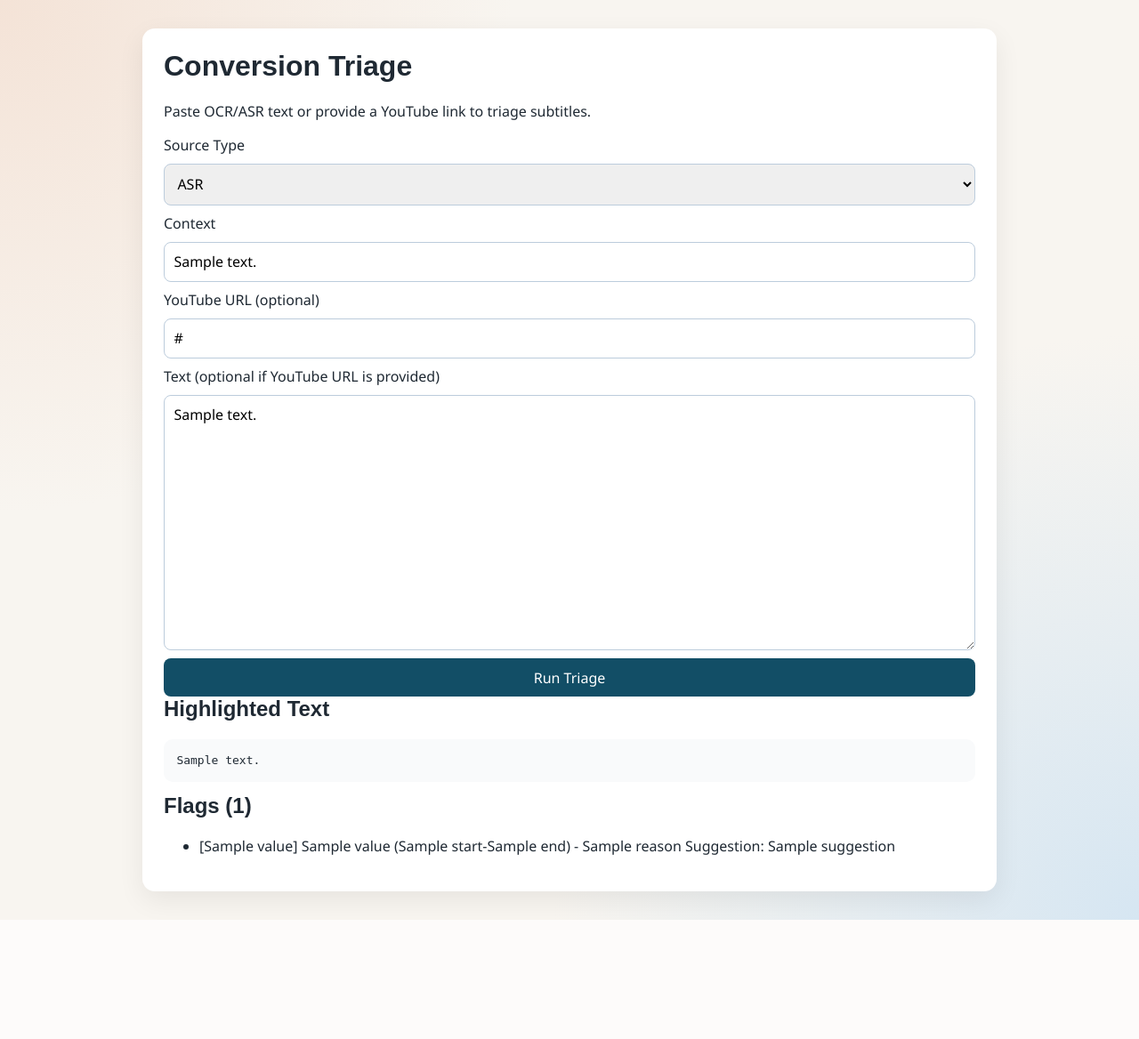
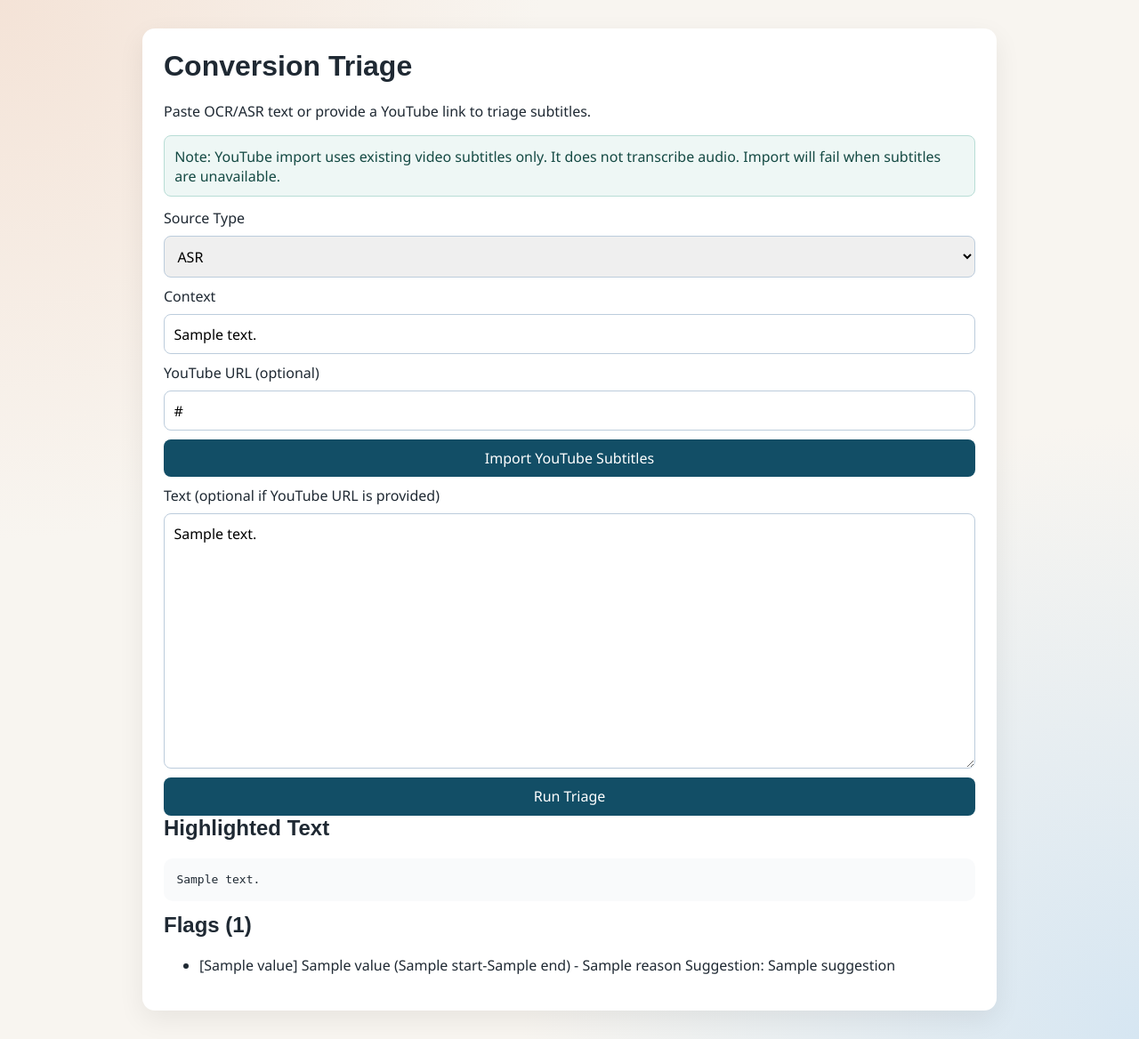
Before and after one commit to Nini0la/conversion-triage, a Python web app: template src/conversion_triage/web/templates/index.html in a window 1280 px wide. Shown: the whole page at 89% size. Before the commit the page ends 1034 px from the top, so only its background shows below. Run offline with Jinja, Linux system fonts and the light colour scheme; the template is opened without the code that fills it: most values are stand-ins (such as "Sample title", 1, 10 or a date in 2020).

Commit message:
fixed youtube subtitles import features

```diff
--- a/src/conversion_triage/web/static/style.css
+++ b/src/conversion_triage/web/static/style.css
@@ -9,6 +9,8 @@
   --critical: #d1495b;
   --error-bg: #fff3e8;
   --error-fg: #9c2f00;
+  --note-bg: #eef7f5;
+  --note-fg: #154a44;
 }
 
 * {
@@ -74,6 +76,20 @@ button:hover {
   border-radius: 10px;
 }
 
+.note {
+  margin: 0.2rem 0 0.8rem;
+  background: var(--note-bg);
+  color: var(--note-fg);
+  border: 1px solid #b8ddd6;
+  border-radius: 8px;
+  padding: 0.7rem;
+}
+
+.locked {
+  background: #f3f4f6;
+  color: #374151;
+}
+
 .error {
   margin: 1rem 0;
   background: var(--error-bg);
--- a/src/conversion_triage/web/templates/index.html
+++ b/src/conversion_triage/web/templates/index.html
@@ -10,6 +10,10 @@
     <main class="container">
       <h1>Conversion Triage</h1>
       <p>Paste OCR/ASR text or provide a YouTube link to triage subtitles.</p>
+      <p class="note">
+        Note: YouTube import uses existing video subtitles only. It does not transcribe audio.
+        Import will fail when subtitles are unavailable.
+      </p>
 
       <form method="post" action="/triage" class="triage-form">
         <label for="source_type">Source Type</label>
@@ -28,11 +32,20 @@
           value="{{ youtube_url }}"
           placeholder="https://www.youtube.com/watch?v=..."
         />
+        <button type="submit" name="action" value="import_youtube">Import YouTube Subtitles</button>
 
         <label for="text">Text (optional if YouTube URL is provided)</label>
-        <textarea id="text" name="text" rows="12">{{ text }}</textarea>
+        <textarea
+          id="text"
+          name="text"
+          rows="12"
+          {% if imported_from_youtube %}readonly class="locked"{% endif %}
+        >{{ text }}</textarea>
+        {% if imported_from_youtube %}
+        <p class="note">Text was imported from YouTube subtitles and is read-only in this state.</p>
+        {% endif %}
 
-        <button type="submit">Run Triage</button>
+        <button type="submit" name="action" value="triage">Run Triage</button>
       </form>
 
       {% if error %}
```
Also changed, not shown: src/conversion_triage/transcripts/youtube.py (+22 -4 lines), src/conversion_triage/web/routes.py (+17 -3 lines), tests/test_transcripts_youtube.py (+19 -1 lines), tests/test_web_uses_engine.py (+32 -0 lines).
